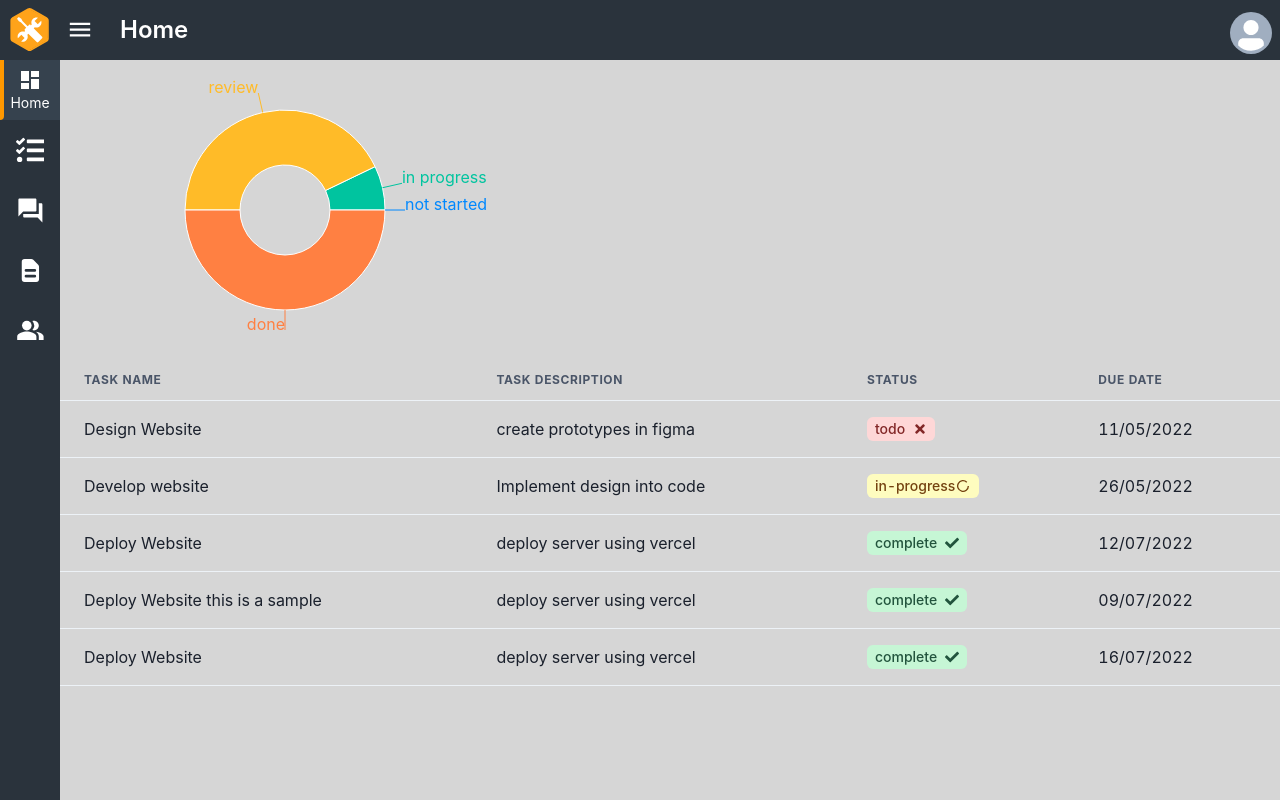
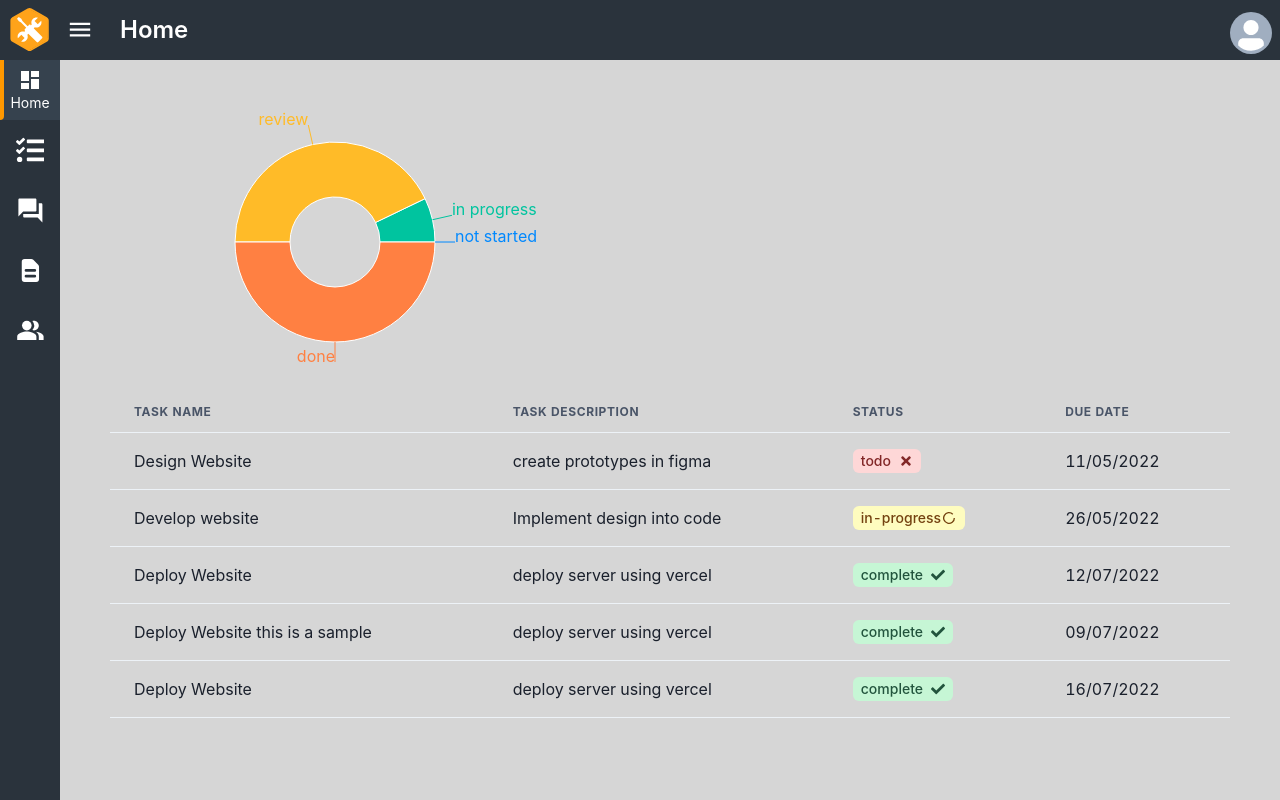
Before and after one commit to DawidWraga/team-project, a Next.js app: page /dashboard in a window 1280 px wide. Built offline with nearby package versions, Linux system fonts and the light colour scheme; sample sign-in values are in the browser's storage.

Commit message:
page wrapper variants

```diff
--- a/components/layout/HeaderContent.jsx
+++ b/components/layout/HeaderContent.jsx
@@ -9,7 +9,7 @@ export default function HeaderContent(props) {
 	const { activePage } = useGlobalContext();
 	const { activeSideNavLink } = useActiveSideNavLink();
 
-	if (!activePage) return <>no active</>;
+	if (!activePage) return <></>;
 
 	let label = activePage.parentLink.label;
 
--- a/components/layout/PageNavItem.jsx
+++ b/components/layout/PageNavItem.jsx
@@ -29,9 +29,10 @@ export default function PageNavItem(props) {
 			onClick={() => {
 				// quick solutioin to navigate to first project default on routing to projects
 
-				if (route === '/projects') router.push('/projects/1/dashboard');
-				if (route === '/docs') router.push('/docs/welcome');
-				else router.push(route);
+				if (route === '/projects') return router.push('/projects/1/dashboard');
+				if (route === '/docs') return router.push('/docs/welcome');
+
+				router.push(route);
 
 				// if (!isMobile() && !sideNavIsOpen) setSideNavIsOpen(true);
 			}}
--- a/pages/dashboard.jsx
+++ b/pages/dashboard.jsx
@@ -1,11 +1,12 @@
 import { UserDashboard } from 'components/dashboards/UserDashboard';
+import { PageWrapper } from 'styles/PageWrapper';
 
 export default function DashboardPage(props) {
-  const {} = props;
+	const {} = props;
 
-  return (
-    <div>
-      <UserDashboard />
-    </div>
-  );
+	return (
+		<PageWrapper w="2xl">
+			<UserDashboard />
+		</PageWrapper>
+	);
 }
--- a/styles/PageWrapper.tsx
+++ b/styles/PageWrapper.tsx
@@ -1,10 +1,24 @@
 import { Container, ContainerProps } from '@chakra-ui/react';
 
-export function PageWrapper(props: ContainerProps) {
-	const { children } = props;
+interface IProps extends ContainerProps {
+	w?: 'xl' | '2xl';
+}
+
+export function PageWrapper(props: IProps) {
+	const { children, w } = props;
 
 	return (
-		<Container {...props} maxW="container.lg" my="8">
+		<Container
+			maxW={w ? 'unset' : 'container.lg'}
+			{...props}
+			my="8"
+			w={(() => {
+				if (w === 'xl') return 'clamp(325px,85vw,1300px)';
+				if (w === '2xl') return 'clamp(325px,90vw,1600px)';
+
+				return 'unset';
+			})()}
+		>
 			{children}
 		</Container>
 	);
```
